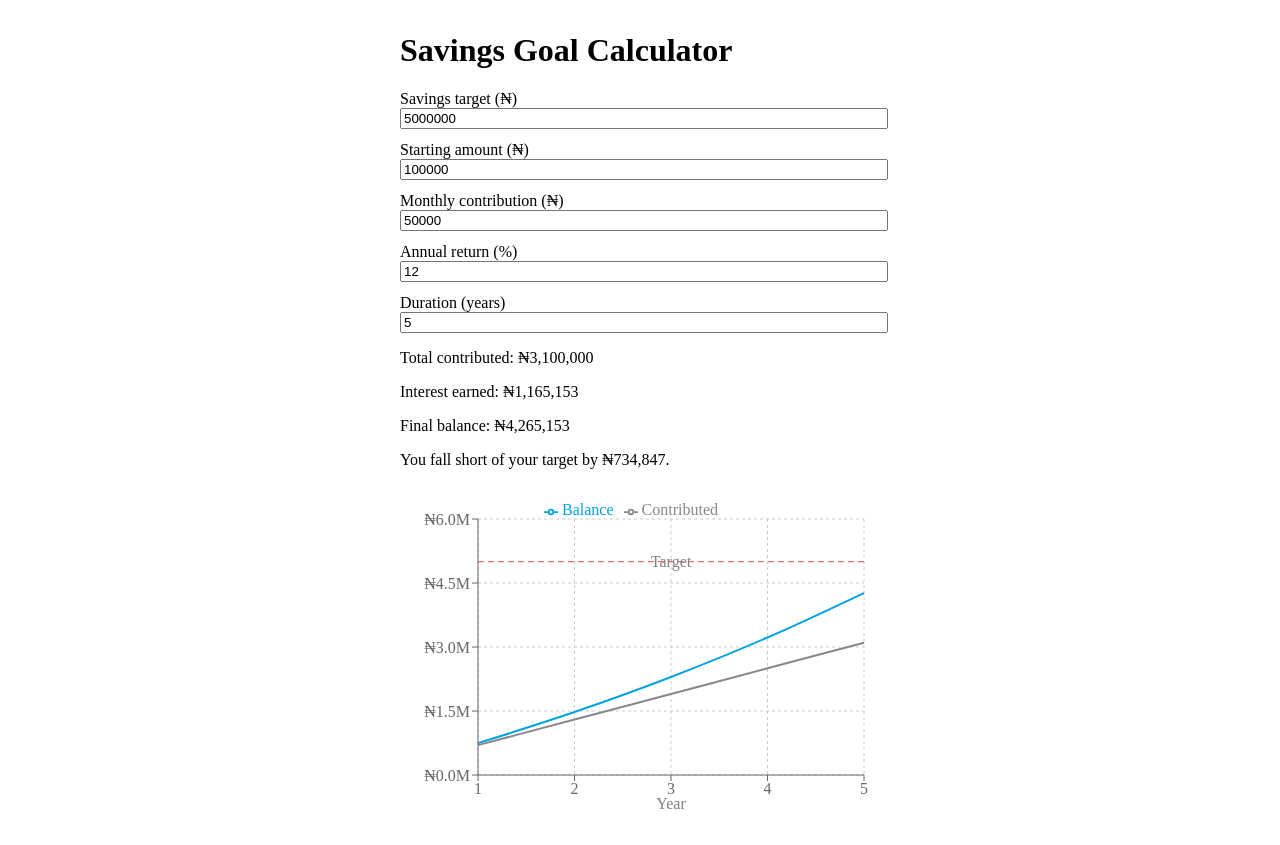
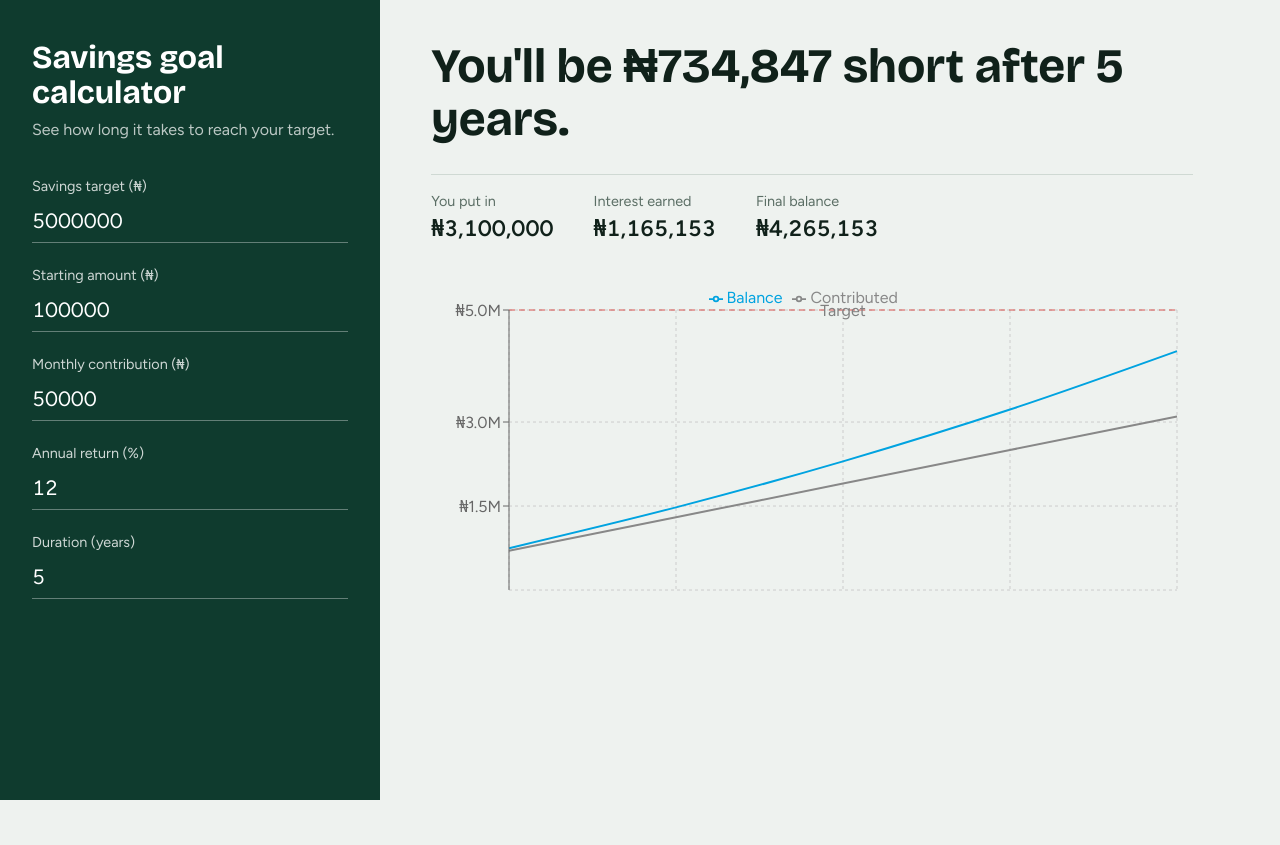
Before and after one commit to macauleyallison/savings-goal-calculator, a React (Vite) app: page / in a window 1280 px wide. After the commit the page ends 800 px from the top, so only its background shows below. Built offline with nearby package versions, Linux system fonts and the light colour scheme.

Commit message:
Redesign layout and styling

```diff
--- a/src/App.tsx
+++ b/src/App.tsx
@@ -30,11 +30,16 @@ export default function App() {
   const target = Number(values.target) || 0;
 
   return (
-    <main style={{ maxWidth: 480, margin: "2rem auto", padding: "0 1rem" }}>
-      <h1>Savings Goal Calculator</h1>
-      <InputForm values={values} onChange={handleChange} />
-      <ResultsSummary rows={rows} target={target} />
-      <GrowthChart rows={rows} target={target} />
+    <main className="layout">
+      <aside className="panel">
+        <h1>Savings goal calculator</h1>
+        <p className="lede">See how long it takes to reach your target.</p>
+        <InputForm values={values} onChange={handleChange} />
+      </aside>
+      <section className="results">
+        <ResultsSummary rows={rows} target={target} />
+        <GrowthChart rows={rows} target={target} />
+      </section>
     </main>
   );
 }
--- a/src/components/GrowthChart.tsx
+++ b/src/components/GrowthChart.tsx
@@ -25,11 +25,11 @@ export default function GrowthChart({ rows, target }: Props) {
       <ResponsiveContainer>
         <LineChart data={rows} margin={{ top: 8, right: 16, bottom: 8, left: 8 }}>
           <CartesianGrid strokeDasharray="3 3" />
-          <XAxis
-            dataKey="year"
-            label={{ value: "Year", position: "insideBottom", offset: -4 }}
-          />
-          <YAxis tickFormatter={(v) => `₦${(Number(v) / 1_000_000).toFixed(1)}M`} width={70} />
+          <YAxis
+  domain={[0, (dataMax: number) => Math.max(dataMax, target)]}
+  tickFormatter={(v) => `₦${(Number(v) / 1_000_000).toFixed(1)}M`}
+  width={70}
+/>
           <Tooltip formatter={(value) => formatNaira(Number(value))} labelFormatter={(y) => `Year ${y}`} />
           <Legend verticalAlign="top" />
           <Line type="monotone" dataKey="balance" name="Balance" stroke="#00A3E0" strokeWidth={2} dot={false} />
--- a/src/components/InputForm.tsx
+++ b/src/components/InputForm.tsx
@@ -23,15 +23,14 @@ export default function InputForm({ values, onChange }: Props) {
   return (
     <form onSubmit={(e) => e.preventDefault()}>
       {fields.map(({ name, label }) => (
-        <label key={name} style={{ display: "block", marginBottom: 12 }}>
-          {label}
+        <label key={name} className="field">
+          <span>{label}</span>
           <input
             type="number"
             min="0"
             inputMode="decimal"
             value={values[name]}
             onChange={(e) => onChange(name, e.target.value)}
-            style={{ display: "block", width: "100%" }}
           />
         </label>
       ))}
--- a/src/components/ResultsSummary.tsx
+++ b/src/components/ResultsSummary.tsx
@@ -8,22 +8,32 @@ interface Props {
 
 export default function ResultsSummary({ rows, target }: Props) {
   const final = rows[rows.length - 1];
-  if (!final) return <p>Enter a duration of at least 1 year.</p>;
+  if (!final) return <p className="verdict">Enter a duration of at least 1 year.</p>;
 
-  const reachedIn = rows.find((row) => row.balance >= target);
+  const reachedIn = target > 0 ? rows.find((row) => row.balance >= target) : undefined;
+
+  let headline: string;
+  if (target <= 0) headline = "Set a savings target to see when you'll reach it.";
+  else if (reachedIn) headline = `You reach ${formatNaira(target)} in year ${reachedIn.year}.`;
+  else headline = `You'll be ${formatNaira(target - final.balance)} short after ${final.year} years.`;
 
   return (
-    <section>
-      <p>Total contributed: {formatNaira(final.contributed)}</p>
-      <p>Interest earned: {formatNaira(final.interest)}</p>
-      <p>Final balance: {formatNaira(final.balance)}</p>
-      <p>
-        {target <= 0
-          ? "Set a savings target to see when you'll reach it."
-          : reachedIn
-            ? `You reach your target in year ${reachedIn.year}.`
-            : `You fall short of your target by ${formatNaira(target - final.balance)}.`}
-      </p>
-    </section>
+    <div>
+      <p className={reachedIn ? "verdict hit" : "verdict"}>{headline}</p>
+      <dl className="figures">
+        <div>
+          <dt>You put in</dt>
+          <dd>{formatNaira(final.contributed)}</dd>
+        </div>
+        <div>
+          <dt>Interest earned</dt>
+          <dd>{formatNaira(final.interest)}</dd>
+        </div>
+        <div>
+          <dt>Final balance</dt>
+          <dd>{formatNaira(final.balance)}</dd>
+        </div>
+      </dl>
+    </div>
   );
 }
--- a/src/index.css
+++ b/src/index.css
@@ -0,0 +1,135 @@
+@import url("https://fonts.googleapis.com/css2?family=Bricolage+Grotesque:opsz,wght@12..96,500;12..96,700&family=Figtree:wght@400;500;600&display=swap");
+
+:root {
+  --forest: #0f3b2e;
+  --forest-2: #16503e;
+  --leaf: #5fbf8a;
+  --paper: #eef2ef;
+  --ink: #10211a;
+  --muted: #5b6e65;
+  --line: #cfd9d3;
+}
+
+* {
+  box-sizing: border-box;
+}
+
+body {
+  margin: 0;
+  font-family: Figtree, system-ui, sans-serif;
+  background: var(--paper);
+  color: var(--ink);
+  line-height: 1.5;
+}
+
+.layout {
+  display: grid;
+  grid-template-columns: minmax(300px, 380px) 1fr;
+  min-height: 100vh;
+}
+
+.panel {
+  background: var(--forest);
+  color: #fff;
+  padding: 2.5rem 2rem;
+}
+
+.panel h1 {
+  font-family: "Bricolage Grotesque", sans-serif;
+  font-size: 2rem;
+  line-height: 1.1;
+  margin: 0 0 0.5rem;
+}
+
+.lede {
+  margin: 0 0 2rem;
+  color: rgba(255, 255, 255, 0.72);
+}
+
+.field {
+  display: block;
+  margin-bottom: 1.25rem;
+}
+
+.field span {
+  font-size: 0.9rem;
+  color: rgba(255, 255, 255, 0.8);
+}
+
+.field input {
+  display: block;
+  width: 100%;
+  padding: 0.4rem 0;
+  font: inherit;
+  font-size: 1.3rem;
+  font-variant-numeric: tabular-nums;
+  color: #fff;
+  background: transparent;
+  border: 0;
+  border-bottom: 1px solid rgba(255, 255, 255, 0.35);
+  border-radius: 0;
+}
+
+.field input:focus {
+  outline: none;
+  border-bottom-color: var(--leaf);
+  box-shadow: 0 2px 0 var(--leaf);
+}
+
+.field input::-webkit-outer-spin-button,
+.field input::-webkit-inner-spin-button {
+  -webkit-appearance: none;
+  margin: 0;
+}
+
+.field input[type="number"] {
+  -moz-appearance: textfield;
+}
+
+.results {
+  padding: 2.5rem clamp(1.5rem, 4vw, 3.5rem);
+  max-width: 54rem;
+}
+
+.verdict {
+  font-family: "Bricolage Grotesque", sans-serif;
+  font-weight: 700;
+  font-size: clamp(1.9rem, 4vw, 3rem);
+  line-height: 1.1;
+  margin: 0 0 1.75rem;
+}
+
+.verdict.hit {
+  color: var(--forest-2);
+}
+
+.figures {
+  display: flex;
+  flex-wrap: wrap;
+  gap: 1rem 2.5rem;
+  margin: 0 0 2rem;
+  padding-top: 1rem;
+  border-top: 1px solid var(--line);
+}
+
+.figures dt {
+  font-size: 0.9rem;
+  color: var(--muted);
+}
+
+.figures dd {
+  margin: 0;
+  font-size: 1.4rem;
+  font-weight: 600;
+  font-variant-numeric: tabular-nums;
+}
+
+@media (max-width: 800px) {
+  .layout {
+    grid-template-columns: 1fr;
+  }
+  .panel,
+  .results {
+    padding: 1.5rem;
+  }
+}
```
